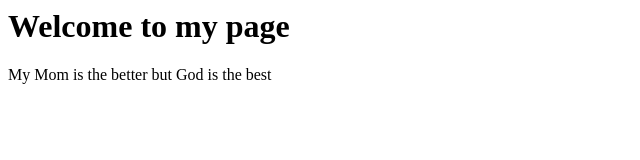
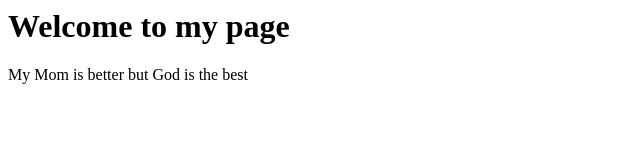
Before and after one commit to nana-blaq/Kls, a plain HTML site: page index.html in a window 1280 px wide. Shown: the full height of the page, 0-640 px from the left. Drawn offline with Linux system fonts and the light colour scheme.

Commit message:
Just edited index.html

```diff
--- a/index.html
+++ b/index.html
@@ -1,3 +1,3 @@
 <h1>Welcome to my page</h1>
 
-<P>My Mom is the better but God is the best</p>
+<P>My Mom is better but God is the best</p>
```
